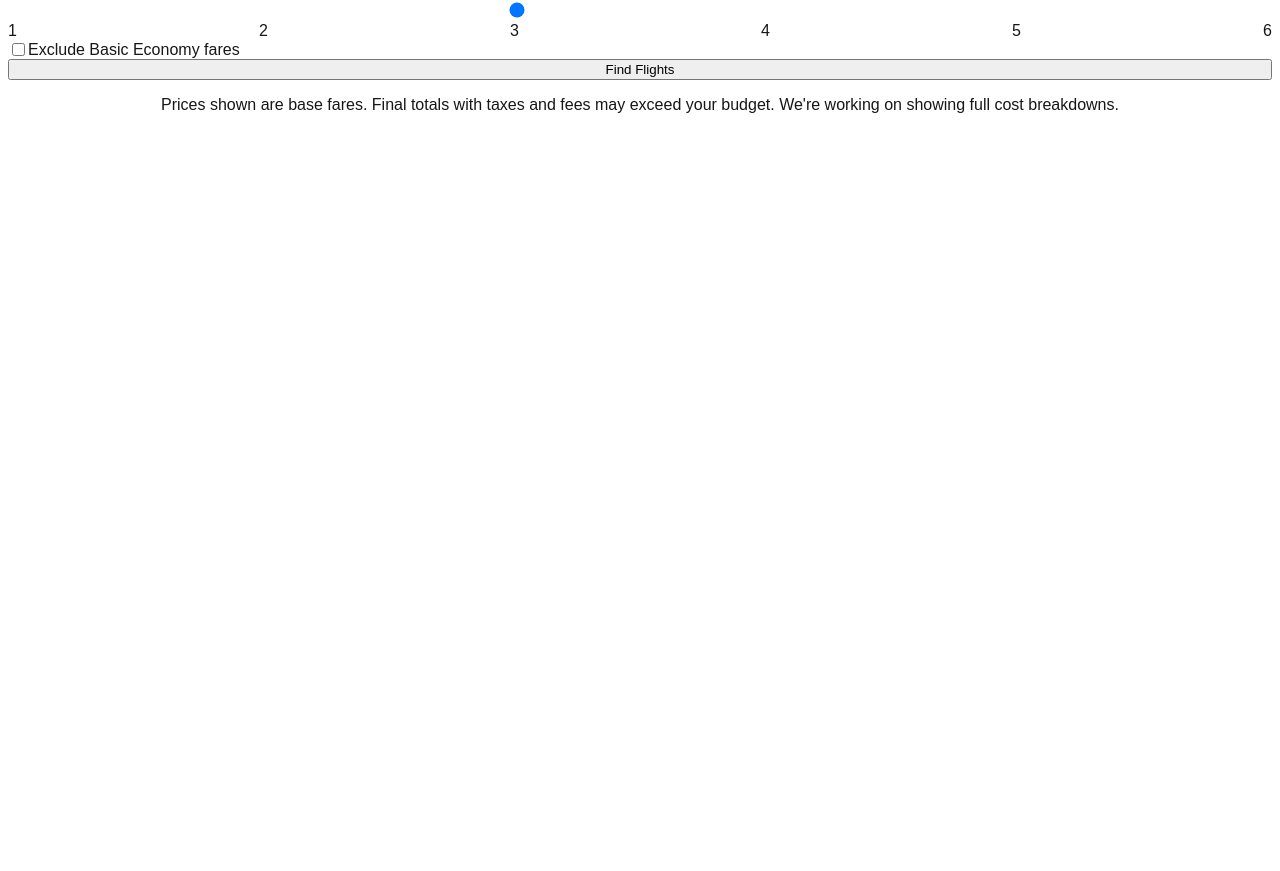
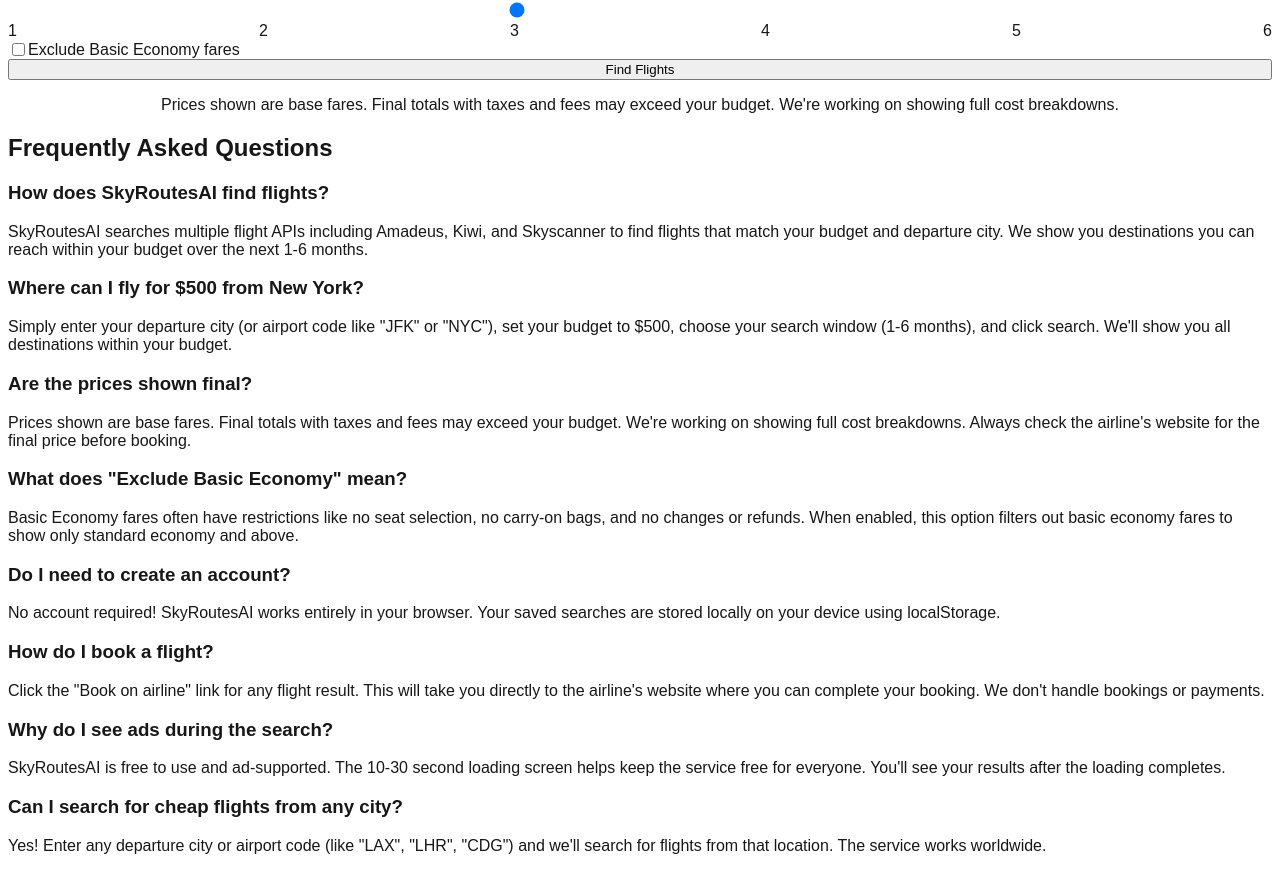
Before and after one commit to jtomassoni/skyroutesai, a Next.js app: page / in a window 1280 px wide. Shown: the part 631-1502 px from the top of the page. Before the commit the page ends 829 px from the top, so only its background shows below. Built offline with nearby package versions, Linux system fonts and the light colour scheme.

Commit message:
chore: complete Phase 8 - UX Polish & Overengineering Review

```diff
--- a/app/layout.tsx
+++ b/app/layout.tsx
@@ -4,6 +4,52 @@
 export const metadata: Metadata = {
   title: "SkyRoutesAI - Find Flights Within Your Budget",
   description: "Discover where you can fly from your departure city within your budget over the next 1-6 months. AI-powered flight finder.",
+  keywords: [
+    "AI flight finder",
+    "cheap flights",
+    "budget flights",
+    "flight search",
+    "where can I fly",
+    "flight deals",
+    "affordable flights",
+  ],
+  authors: [{ name: "SkyRoutesAI" }],
+  openGraph: {
+    title: "SkyRoutesAI - Find Flights Within Your Budget",
+    description: "Discover where you can fly from your departure city within your budget over the next 1-6 months. AI-powered flight finder.",
+    url: "https://skyroutesai.com",
+    siteName: "SkyRoutesAI",
+    locale: "en_US",
+    type: "website",
+    images: [
+      {
+        url: "https://skyroutesai.com/og-image.jpg",
+        width: 1200,
+        height: 630,
+        alt: "SkyRoutesAI - AI Flight Finder",
+      },
+    ],
+  },
+  twitter: {
+    card: "summary_large_image",
+    title: "SkyRoutesAI - Find Flights Within Your Budget",
+    description: "Discover where you can fly from your departure city within your budget over the next 1-6 months.",
+    images: ["https://skyroutesai.com/og-image.jpg"],
+  },
+  robots: {
+    index: true,
+    follow: true,
+    googleBot: {
+      index: true,
+      follow: true,
+      "max-video-preview": -1,
+      "max-image-preview": "large",
+      "max-snippet": -1,
+    },
+  },
+  verification: {
+    // Add verification codes when available
+  },
 };
 
 export default function RootLayout({
@@ -11,8 +57,36 @@
 }: Readonly<{
   children: React.ReactNode;
 }>) {
+  const jsonLd = {
+    "@context": "https://schema.org",
+    "@type": "WebApplication",
+    name: "SkyRoutesAI",
+    description: "AI-powered flight finder that helps you discover where you can fly from your departure city within your budget over the next 1-6 months.",
+    url: "https://skyroutesai.com",
+    applicationCategory: "TravelApplication",
+    operatingSystem: "Web",
+    offers: {
+      "@type": "Offer",
+      price: "0",
+      priceCurrency: "USD",
+    },
+    featureList: [
+      "Budget-based flight search",
+      "1-6 month search window",
+      "Basic economy filtering",
+      "Saved searches",
+      "No account required",
+    ],
+  };
+
   return (
     <html lang="en">
+      <head>
+        <script
+          type="application/ld+json"
+          dangerouslySetInnerHTML={{ __html: JSON.stringify(jsonLd) }}
+        />
+      </head>
       <body>{children}</body>
     </html>
   );
--- a/app/page.tsx
+++ b/app/page.tsx
@@ -158,10 +158,83 @@
 
           {/* Results */}
           {results && (
-            <div className="bg-white rounded-xl shadow-lg p-6 md:p-8">
+            <div className="bg-white rounded-xl shadow-lg p-6 md:p-8 mb-8">
               <FlightResults results={results} origin={searchOrigin} />
             </div>
           )}
+
+          {/* FAQ Section */}
+          <div className="bg-white rounded-xl shadow-lg p-6 md:p-8">
+            <h2 className="text-2xl md:text-3xl font-bold text-gray-900 mb-6">
+              Frequently Asked Questions
+            </h2>
+            <div className="space-y-6">
+              <div>
+                <h3 className="text-lg md:text-xl font-semibold text-gray-800 mb-2">
+                  How does SkyRoutesAI find flights?
+                </h3>
+                <p className="text-gray-600">
+                  SkyRoutesAI searches multiple flight APIs including Amadeus, Kiwi, and Skyscanner to find flights that match your budget and departure city. We show you destinations you can reach within your budget over the next 1-6 months.
+                </p>
+              </div>
+              <div>
+                <h3 className="text-lg md:text-xl font-semibold text-gray-800 mb-2">
+                  Where can I fly for $500 from New York?
+                </h3>
+                <p className="text-gray-600">
+                  Simply enter your departure city (or airport code like "JFK" or "NYC"), set your budget to $500, choose your search window (1-6 months), and click search. We'll show you all destinations within your budget.
+                </p>
+              </div>
+              <div>
+                <h3 className="text-lg md:text-xl font-semibold text-gray-800 mb-2">
+                  Are the prices shown final?
+                </h3>
+                <p className="text-gray-600">
+                  Prices shown are base fares. Final totals with taxes and fees may exceed your budget. We're working on showing full cost breakdowns. Always check the airline's website for the final price before booking.
+                </p>
+              </div>
+              <div>
+                <h3 className="text-lg md:text-xl font-semibold text-gray-800 mb-2">
+                  What does "Exclude Basic Economy" mean?
+                </h3>
+                <p className="text-gray-600">
+                  Basic Economy fares often have restrictions like no seat selection, no carry-on bags, and no changes or refunds. When enabled, this option filters out basic economy fares to show only standard economy and above.
+                </p>
+              </div>
+              <div>
+                <h3 className="text-lg md:text-xl font-semibold text-gray-800 mb-2">
+                  Do I need to create an account?
+                </h3>
+                <p className="text-gray-600">
+                  No account required! SkyRoutesAI works entirely in your browser. Your saved searches are stored locally on your device using localStorage.
+                </p>
+              </div>
+              <div>
+                <h3 className="text-lg md:text-xl font-semibold text-gray-800 mb-2">
+                  How do I book a flight?
+                </h3>
+                <p className="text-gray-600">
+                  Click the "Book on airline" link for any flight result. This will take you directly to the airline's website where you can complete your booking. We don't handle bookings or payments.
+                </p>
+              </div>
+              <div>
+                <h3 className="text-lg md:text-xl font-semibold text-gray-800 mb-2">
+                  Why do I see ads during the search?
+                </h3>
+                <p className="text-gray-600">
+                  SkyRoutesAI is free to use and ad-supported. The 10-30 second loading screen helps keep the service free for everyone. You'll see your results after the loading completes.
+                </p>
+              </div>
+              <div>
+                <h3 className="text-lg md:text-xl font-semibold text-gray-800 mb-2">
+                  Can I search for cheap flights from any city?
+                </h3>
+                <p className="text-gray-600">
+                  Yes! Enter any departure city or airport code (like "LAX", "LHR", "CDG") and we'll search for flights from that location. The service works worldwide.
+                </p>
+              </div>
+            </div>
+          </div>
         </div>
       </div>
     </main>
--- a/components/SearchForm.tsx
+++ b/components/SearchForm.tsx
@@ -1,6 +1,6 @@
 'use client';
 
-import { useState, useEffect } from 'react';
+import { useState } from 'react';
 
 interface SearchFormProps {
   onSearch: (params: {
@@ -9,28 +9,13 @@
     monthsAhead: number;
     excludeBasicEconomy: boolean;
   }) => void;
-  initialValues?: {
-    origin?: string;
-    maxBudget?: number;
-    monthsAhead?: number;
-    excludeBasicEconomy?: boolean;
-  };
 }
 
-export default function SearchForm({ onSearch, initialValues }: SearchFormProps) {
-  const [origin, setOrigin] = useState(initialValues?.origin || '');
-  const [maxBudget, setMaxBudget] = useState(initialValues?.maxBudget?.toString() || '');
-  const [monthsAhead, setMonthsAhead] = useState(initialValues?.monthsAhead || 3);
-  const [excludeBasicEconomy, setExcludeBasicEconomy] = useState(initialValues?.excludeBasicEconomy || false);
-
-  useEffect(() => {
-    if (initialValues) {
-      setOrigin(initialValues.origin || '');
-      setMaxBudget(initialValues.maxBudget?.toString() || '');
-      setMonthsAhead(initialValues.monthsAhead || 3);
-      setExcludeBasicEconomy(initialValues.excludeBasicEconomy || false);
-    }
-  }, [initialValues]);
+export default function SearchForm({ onSearch }: SearchFormProps) {
+  const [origin, setOrigin] = useState('');
+  const [maxBudget, setMaxBudget] = useState('');
+  const [monthsAhead, setMonthsAhead] = useState(3);
+  const [excludeBasicEconomy, setExcludeBasicEconomy] = useState(false);
 
   const handleSubmit = (e: React.FormEvent) => {
     e.preventDefault();
--- a/lib/localStorage.ts
+++ b/lib/localStorage.ts
@@ -65,15 +65,3 @@
     console.error('Error deleting saved search:', error);
   }
 }
-
-export function clearAllSavedSearches(): void {
-  if (typeof window === 'undefined') {
-    return;
-  }
-
-  try {
-    localStorage.removeItem(STORAGE_KEY);
-  } catch (error) {
-    console.error('Error clearing saved searches:', error);
-  }
-}
```
Also changed, not shown: 1 other file (tests, documents, lock files or other folders).
